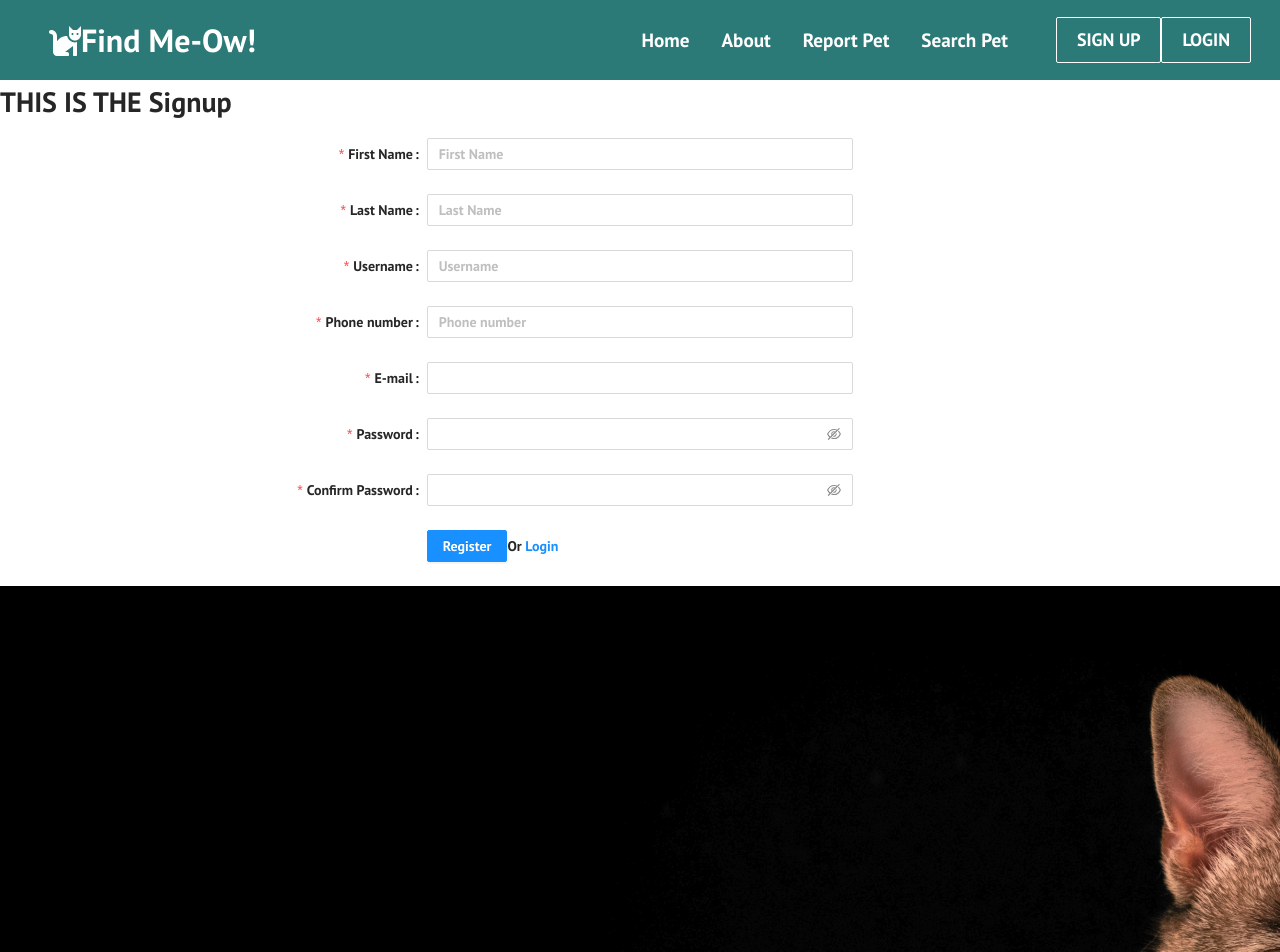
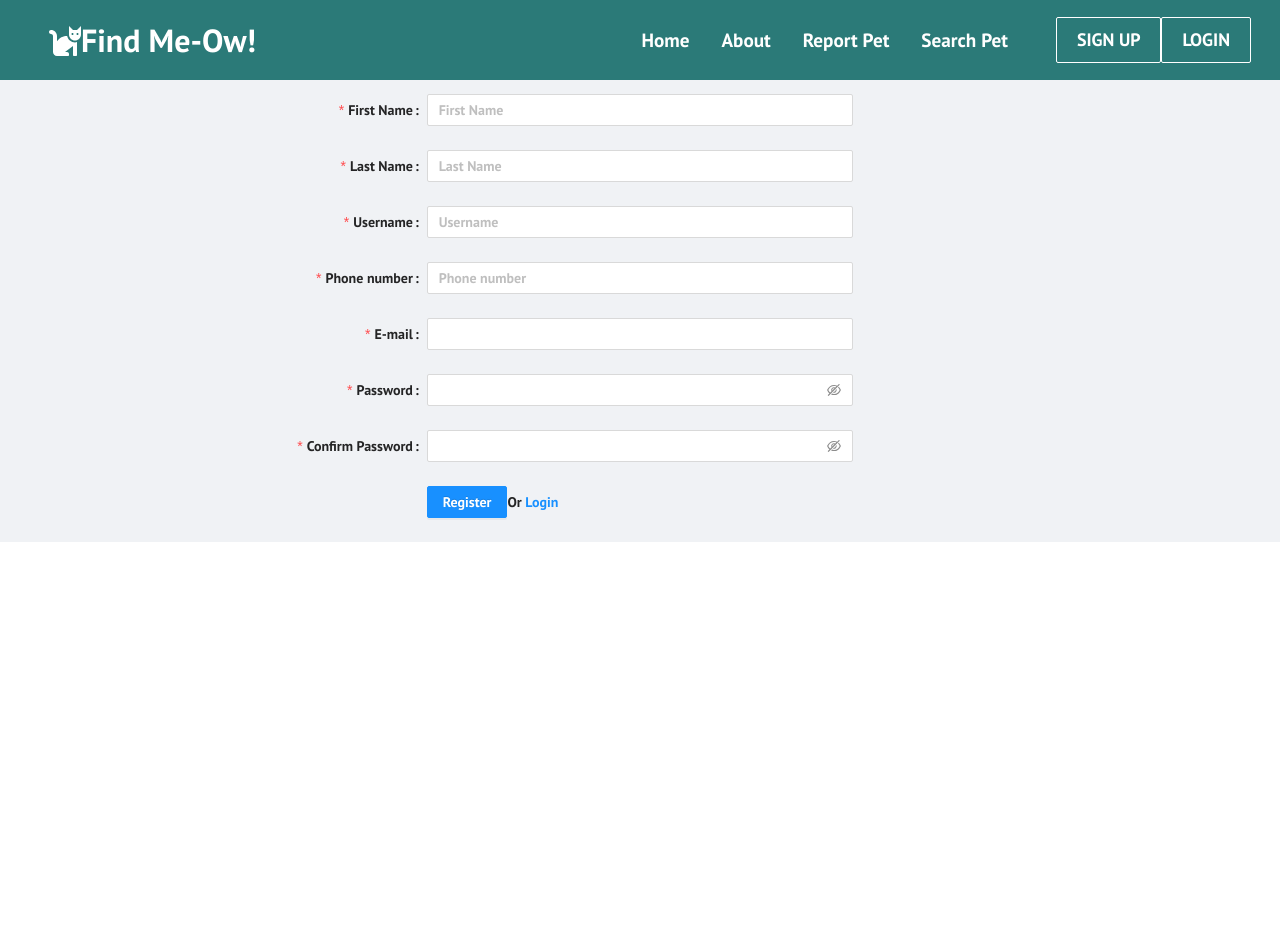
Before and after one commit to WalidDouri/FinalProject_Find_Meow, a React (Create React App) app in the folder frontend/: page /sign-up in a window 1280 px wide. Shown: the top 952 px of the page. After the commit the page ends 800 px from the top, so only its background shows below. Built offline with nearby package versions, Linux system fonts and the light colour scheme; grey boxes are pictures that could not be loaded.

Commit message:
testing out css

```diff
--- a/frontend/src/Pages/SignUp.jsx
+++ b/frontend/src/Pages/SignUp.jsx
@@ -1,6 +1,8 @@
+import { Row } from 'antd'
+import Layout, { Content } from 'antd/lib/layout/layout'
 import React from 'react'
 import CarouselTest from '../components/Carousel'
-// import AwesomeSlider from 'react-awesome-slider'
+
 
 import SignupForm from '../components/SignupForm'
 import './SignUp.scss'
@@ -8,11 +10,17 @@ import './SignUp.scss'
 
 export default function SignUP() {
   return (
-    <div className='signup'>
-      {/* <Navbar /> */}
-      <h1>THIS IS THE Signup</h1>
-      <SignupForm />
-      <CarouselTest/>
+    // <div className='signup'>
+      <div >
+
+        <Layout id='Lurry'>
+          {/* <Content id='Kirkland'> */}
+
+          <SignupForm />
+          {/* </Content> */}
+
+      </Layout>
+
     </div>
   )
 }
```
Also changed, not shown: frontend/src/Pages/SignUp.scss (+16 -4 lines).
